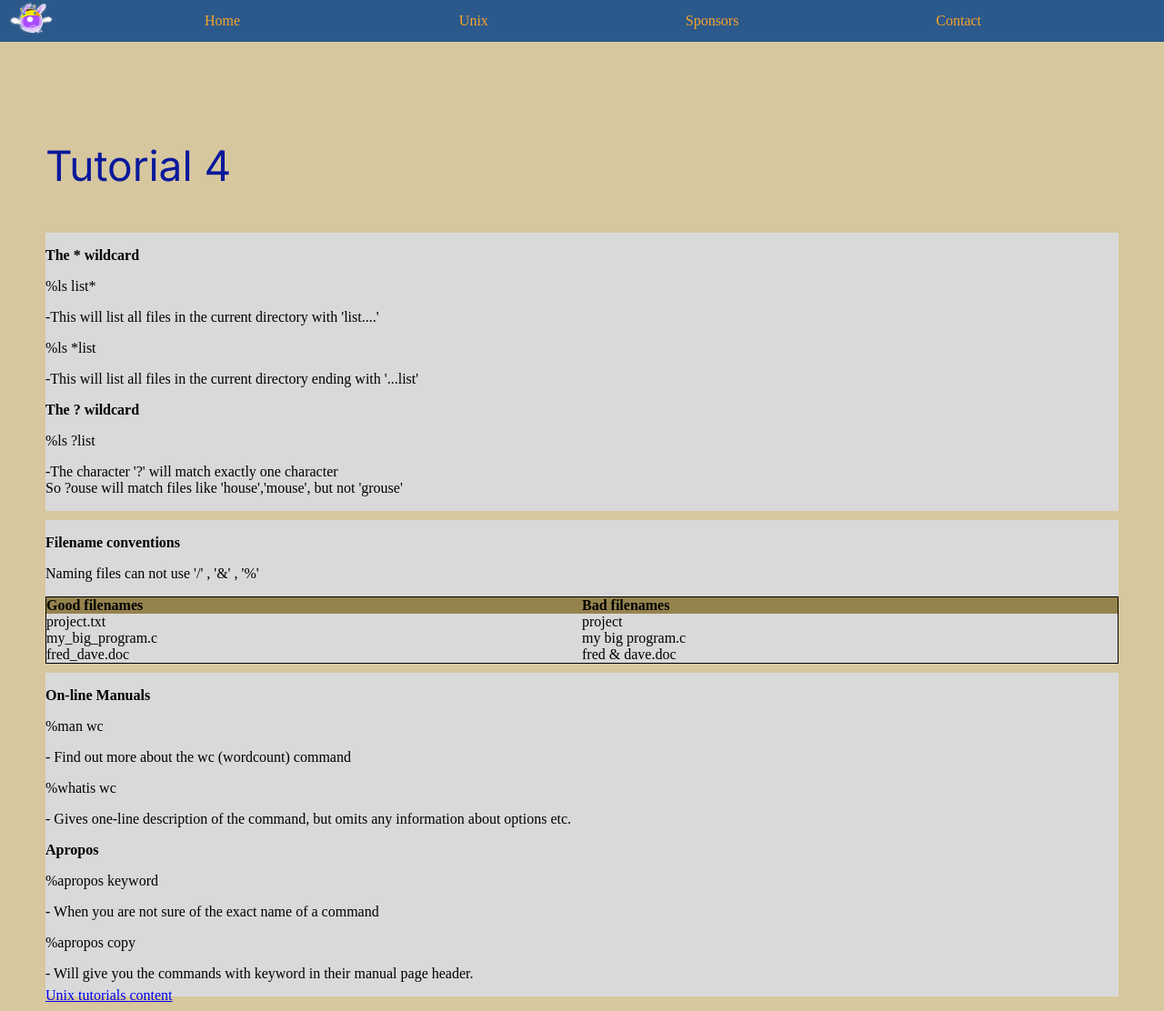
After one commit to Kaiirros/ISTE240-Roasted-Duck, a PHP site: page /tutorial4.php in a window 1280 px wide. The commit adds this page. Shown: the whole page at 91% size. Run offline with PHP 8.4, Linux system fonts and the light colour scheme.

```diff
--- a/assets/css/style.css
+++ b/assets/css/style.css
@@ -332,7 +332,7 @@ TUTORIAL 2 STYLES
 }
 
 .tutorial2-grid2 {
-    grid-template-columns: 1fr 1fr 1fr;
+    grid-template-columns: 1fr 1fr 1fr 1fr;
 
 }
 
@@ -415,6 +415,17 @@ INTRO PAGE
     box-shadow: 0px 4px 10px gray;
 }
 
+/* tutorial 4 grid */
+.tutorial4grid{
+    display: grid;
+    grid-template-columns: 1fr 1fr;
+    border:1px solid black;
+}
+
+.one{
+    background-color: rgb(149, 131, 78);
+}
+
 /*
 QUIZ STYLES SECTION
 -------------------------------- */
--- /dev/null
+++ b/tutorial4.php
@@ -0,0 +1,140 @@
+<?php
+  $path='./';
+  $page='Roasted Duck';
+  include $path . 'assets/inc/header.php';
+?>
+<body class="body-tutorial2">
+<?php
+  $path='./';
+  $page='Roasted Duck';
+  include $path . 'assets/inc/nav.php';
+?>
+
+
+
+<div>
+    <br>
+    <br>
+    <br>
+    <p class="tutorial-header"> Tutorial 4</p>
+
+    <div class="tutorial3-grid">
+        <div class="grid-color">
+            <p> <strong>  The * wildcard</strong></p>
+            <p> %ls list* </p>
+
+            <p>-This will list all files in the current directory with 'list....'</p>
+
+            <p> %ls *list </p>
+
+            <p>-This will list all files in the current directory ending with '...list'</p>
+
+            <p> <strong>  The ? wildcard</strong></p>
+            <p> %ls ?list </p>
+
+            <p>-The character '?' will match exactly one character <br> So ?ouse will match files like 'house','mouse', but not 'grouse'</p>
+        </div>
+
+        <div class="grid-color">
+            <p> <strong> Filename conventions </strong></p>
+            <p> Naming files can not use '/' , '&' , '%' </p>
+
+            <div class="tutorial4grid">
+                <div class="one">
+                    <strong>Good filenames </strong>
+                </div>
+
+                <div class="one">
+                  <strong>Bad filenames</strong>
+                </div>
+
+                <div>
+                  project.txt
+                </div>
+
+                <div>
+                  project
+                </div>
+
+                <div>
+                  my_big_program.c
+                </div>
+
+                <div>
+                  my big program.c
+                </div>
+
+                <div>
+                  fred_dave.doc
+                </div>
+
+                <div>
+                  fred & dave.doc
+                </div>
+            </div>
+
+
+        </div>
+
+        <div class="grid-color">
+            <p> <strong> On-line Manuals</strong></p>
+
+            <p>
+
+            <p> %man wc</p>
+
+            </p>
+
+            <p> - Find out more about the wc (wordcount) command</p>
+
+            <p>
+
+
+
+            <p> %whatis wc</p>
+
+            </p>
+
+            <p>- Gives one-line description of the command, but omits any information about options etc.</p>
+
+            <p>
+
+
+
+            <p> <strong> Apropos</strong></p>
+
+
+
+            <p> %apropos keyword</p>
+
+
+
+            <p> - When you are not sure of the exact name of a command</p>
+
+            <p> %apropos copy</p>
+
+
+
+            <p> - Will give you the commands with keyword in their manual page header.</p>
+
+
+
+        </div>
+
+
+
+
+        </div>
+    </div>
+
+
+    <a href="tutorial.php" class="unixbutton"> Unix tutorials content</a>
+</div>
+
+
+
+<?php
+  $path='./';
+  $page='Roasted Duck';
+  include $path . 'assets/inc/footer.php';
+?>
```
Also changed, not shown: tutorial.php (+4 -4 lines), tutorial2.php (+26 -32 lines).
